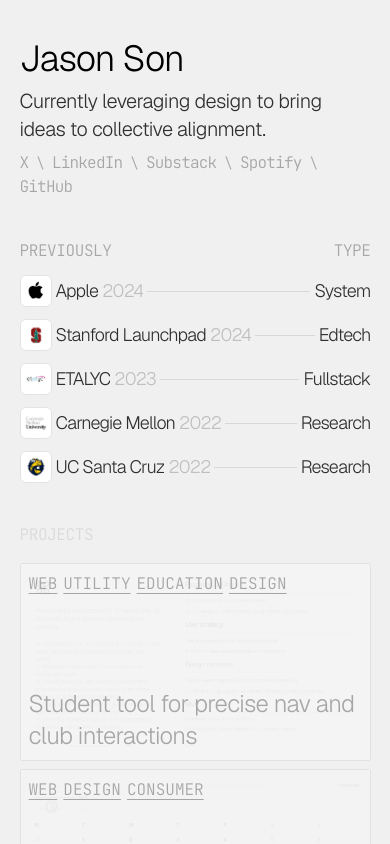
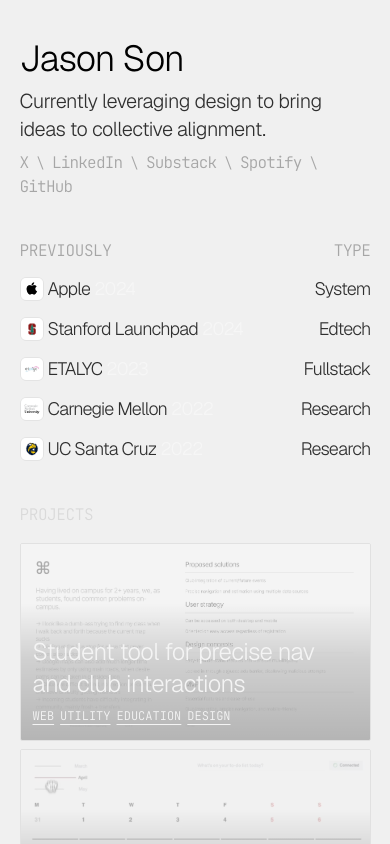
Before and after one commit to vznh/mole, a Next.js app: page / in a window 390 px wide. Shown: the top 844 px of the page. Built offline with nearby package versions, Linux system fonts and the light colour scheme.

Commit message:
mod: sections are now more geared for mobile; added new padding, and more readability

```diff
--- a/src/components/ProjectSection.tsx
+++ b/src/components/ProjectSection.tsx
@@ -6,6 +6,7 @@
 export interface ProjectRowProps {
   key: number;
   title: string;
+  desc?: string; // Optional description text
   imgPaths: string[]; // in format { public/images/[].png } with always 16:9 aspect ratio
   accent: string; // in format { #XXXXXX } for hex color
   url?: string;
@@ -15,6 +16,7 @@
 
 const ProjectEntity: React.FC<ProjectRowProps> = ({
   title,
+  desc,
   imgPaths,
   accent,
   url = "",
@@ -100,32 +102,45 @@
             <AnimatePresence>
               {hovered && (
                 <motion.div
-                  initial={{ opacity: 0 }}
+                  initial={false}
                   animate={{ opacity: 1 }}
                   exit={{ opacity: 0 }}
                   transition={{ duration: 0.15, ease: "easeInOut" }}
-                  className={`h-full ${backdropState} ${blurState} absolute bottom-0 left-0 w-full p-2 sm:p-3 md:p-4 flex flex-col justify-between`}
+                  // Black gradient overlay, covers about 70% of the height, white text
+                  className="absolute left-0 bottom-0 w-full flex flex-col justify-end"
+                  style={{
+                    height: "70%",
+                    background:
+                      "linear-gradient(to top, rgba(0,0,0,0.82) 0%, rgba(0,0,0,0.45) 60%, rgba(0,0,0,0.0) 100%)",
+                    color: "#fff",
+                    padding: "0.5rem 0.75rem 1rem 0.75rem",
+                  }}
                 >
-                  <div className="flex flex-col gap-1">
+                  <h3
+                    className={`${fontSelection} tracking-tight ${titleSize} text-2xl text-white`}
+                  >
+                    {title}
+                  </h3>
+                  {desc && (
+                    <p className="font-geist text-sm text-white/80 leading-relaxed">
+                      {desc}
+                    </p>
+                  )}
+                  <div className="flex flex-col md:flex-row gap-0.5 md:gap-1.5 md:items-center md:justify-between mt-2">
                     <div className="flex flex-row gap-1.5">
                       {categories.map((category, index) => (
                         <span
                           key={index}
-                          className="font-jb underline underline-offset-4 uppercase"
+                          className="font-jb underline underline-offset-4 uppercase text-white text-xs"
                         >
                           {category}
                         </span>
                       ))}
                     </div>
                     {url && (
-                      <span className="font-jb text-xs">VIEW LIVE PROJECT↗</span>
+                      <span className="font-jb text-xs text-white">VIEW LIVE PROJECT↗</span>
                     )}
                   </div>
-                  <h3
-                    className={`${fontSelection} tracking-tight ${titleSize}`}
-                  >
-                    {title}
-                  </h3>
                 </motion.div>
               )}
             </AnimatePresence>
@@ -145,6 +160,7 @@
             <ProjectEntity
               key={p.key}
               title={p.title}
+              desc={p.desc}
               url={p.url}
               categories={p.categories}
               imgPaths={p.imgPaths}
--- a/src/components/WorkSection.tsx
+++ b/src/components/WorkSection.tsx
@@ -19,16 +19,22 @@
   className = ""
 }) => {
   return <div className={`flex items-center w-full tracking-tighter gap-x-1 sm:gap-x-2 ${className}`}>
-    <Image src={img} alt={`Icon for company ${company}`} width={32} height={32} className="rounded-md border border-opacity-5 border-black" />
+    <Image
+      src={img}
+      alt={`Icon for company ${company}`}
+      width={24}
+      height={24}
+      className="rounded-md border border-opacity-5 border-black w-6 h-6 md:w-8 md:h-8"
+    />
 
     { /* Company goes here! */ }
     <span className="font-geist opacity-80 text-lg md:text-xl min-w-0 overflow-hidden text-ellipsis whitespace-nowrap">{ company }</span>
 
     { /* Date goes here! */ }
-    <span className="font-geist text-lg md:text-xl text-black min-w-0 overflow-hidden opacity-20 whitespace-nowrap">{ date }</span>
+    <span className="font-geist text-lg md:text-xl text-white min-w-0 overflow-hidden opacity-40 whitespace-nowrap">{ date }</span>
 
     { /* Line component is here - don't change. */}
-    <div className="flex-grow h-px bg-black opacity-10" aria-hidden="true" />
+    <div className="flex-grow h-px bg-white opacity-0 md:opacity-20" aria-hidden="true" />
 
     { /* Role goes here! */ }
     <span className="font-geist opacity-80 text-lg md:text-xl min-w-0 overflow-hidden text-ellipsis whitespace-nowrap text-right">{ role }</span>
```
